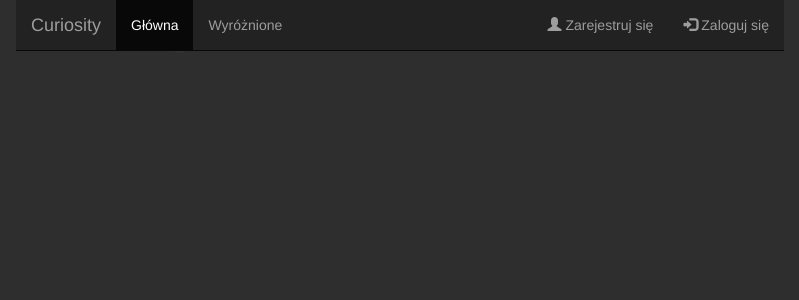
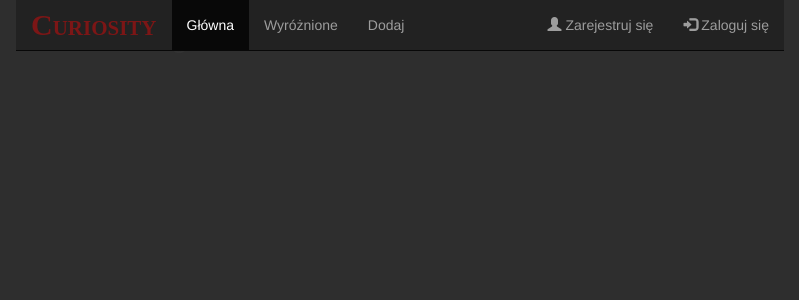
Before and after one commit to kambar98/curiosity-website-app, an Angular app: page / in a window 1280 px wide. Shown: the top 300 px of the page, without its empty margins (240-1039 px from the left). Built offline with nearby package versions, Linux system fonts and the light colour scheme.

Commit message:
Added style for logo and hover

```diff
--- a/src/app/header/header.component.html
+++ b/src/app/header/header.component.html
@@ -1,12 +1,13 @@
 <nav class="navbar navbar-inverse navbar-fixed-top" style="margin-left:20%;margin-right:20%;">
   <div class="container-fluid">
     <div class="navbar-header">
-      <a class="navbar-brand" href="#">Curiosity</a>
+      <a class="navbar-brand" href="#" id="logo">Curiosity</a>
     </div>
     <ul class="nav navbar-nav">
       <li class="active"><a href="#">Główna</a></li>
       <li><a href="#">Wyróżnione</a></li>
-         </ul>
+      <li><a href="#">Dodaj</a></li>
+    </ul>
     <ul class="nav navbar-nav navbar-right">
       <li><a href="#"><span class="glyphicon glyphicon-user"></span> Zarejestruj się</a></li>
       <li><a href="#"><span class="glyphicon glyphicon-log-in"></span> Zaloguj się</a></li>
--- a/src/styles.css
+++ b/src/styles.css
@@ -2,3 +2,16 @@
     margin-left:20%;
     margin-right:20%;
 }
+
+#logo {
+  color: #7c1616;
+  transition: color 1.5s;
+  font-weight: bold;
+  font-variant: small-caps;
+  font-size: 30px;
+  font-family:'Agency FB';
+}
+
+  #logo:hover {
+    color: #ff0000;
+  }
```
